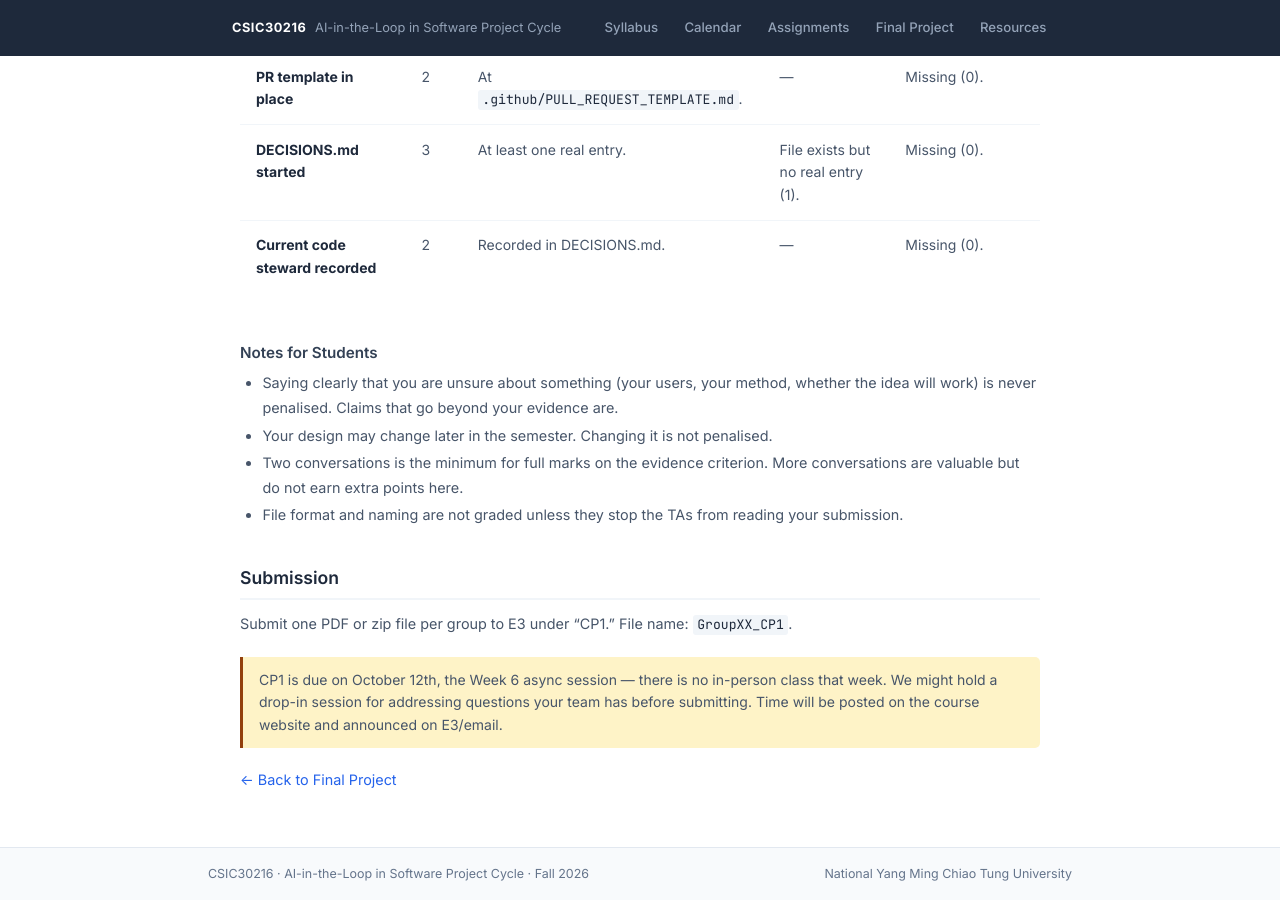
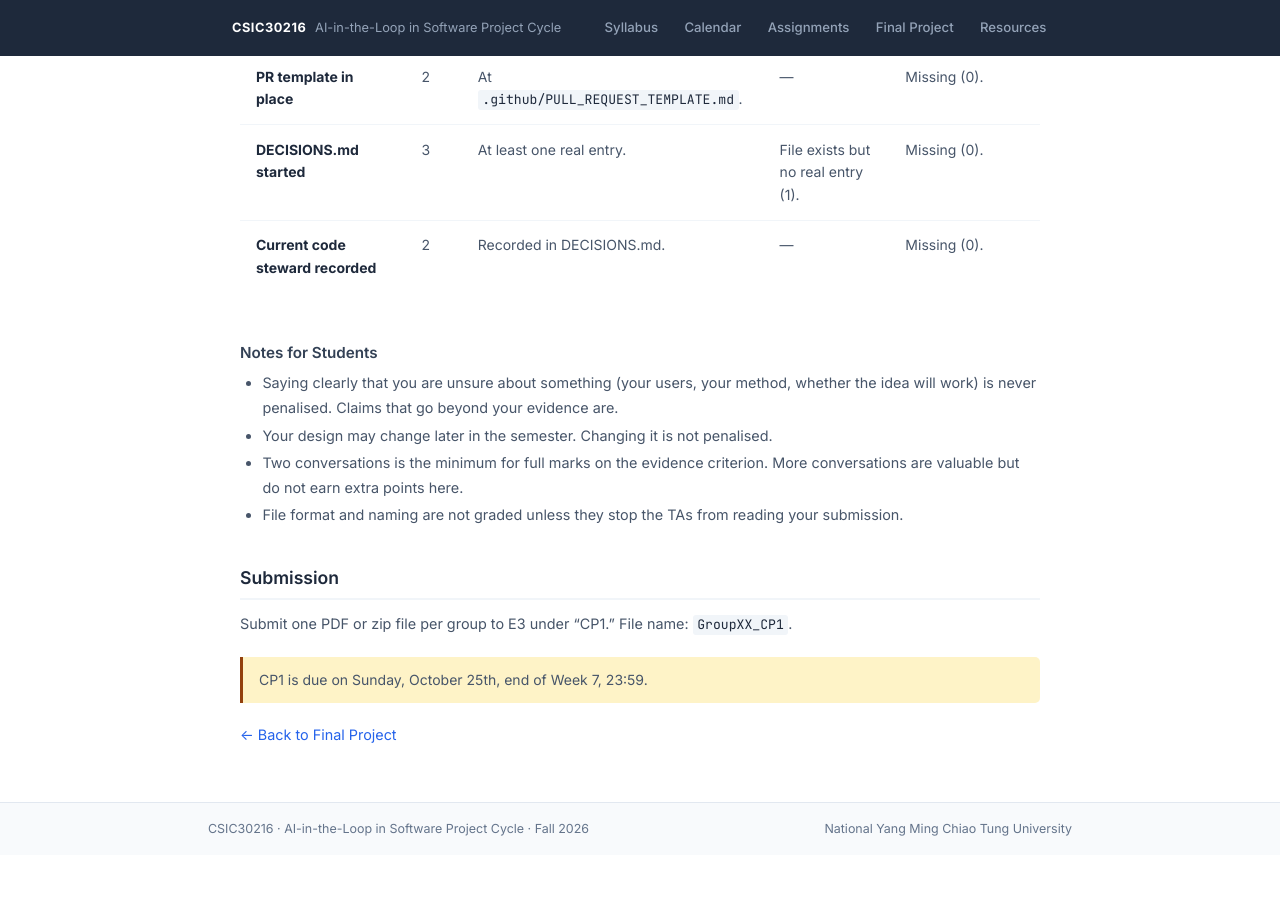
Before and after one commit to dwnnis/csic30216-fall26, a Jekyll site: the page built from pages/project/cp1.html, in a window 1280 px wide and 900 px high, scrolled down 4658 px. Built offline with Jekyll 4.4.1, drawn with Linux system fonts in a browser that asks for light colours; after the commit the page ends 5513 px from its top, so only the background shows below that.

Commit message:
Update cp1.html

```diff
--- a/pages/project/cp1.html
+++ b/pages/project/cp1.html
@@ -304,9 +304,7 @@ permalink: /project/cp1/
   <code>GroupXX_CP1</code>.
 </p>
 <div class="callout warning">
-  CP1 is due on October 12th, the Week 6 async session — there is no in-person class that week.
-  We might hold a drop-in session for addressing questions your team has before submitting. Time
-  will be posted on the course website and announced on E3/email.
+  CP1 is due on Sunday, October 25th, end of Week 7, 23:59.
 </div>
 
 <p><a href="{{ '/project/' | relative_url }}">&larr; Back to Final Project</a></p>
```
